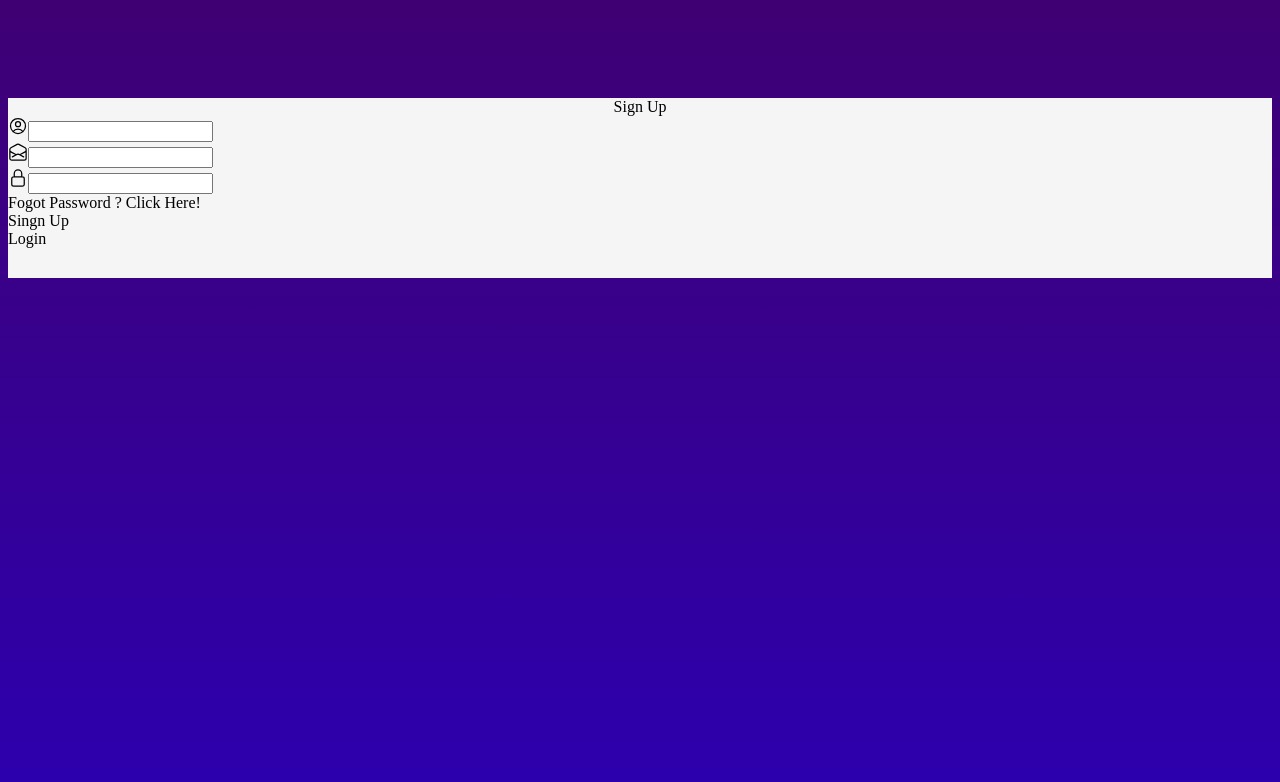
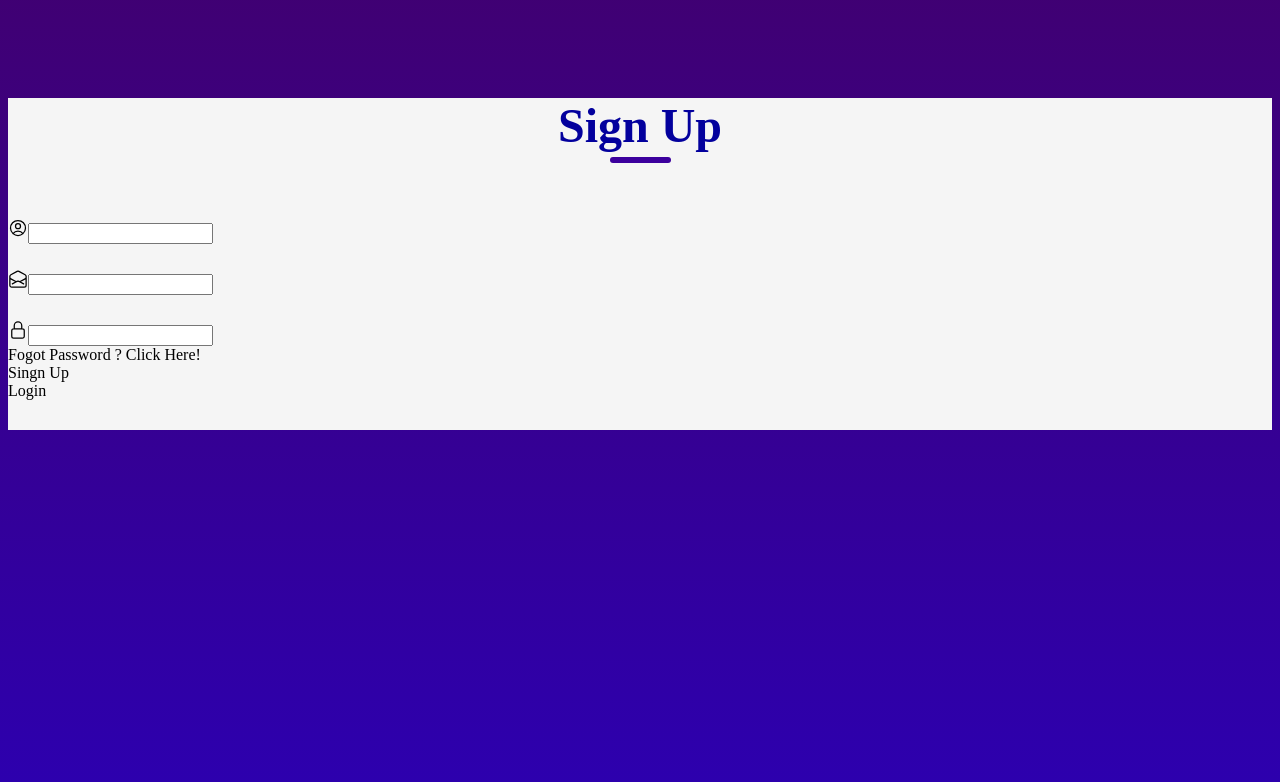
Before and after one commit to vidushalakshan/Login-Page, a React (Vite) app: page / in a window 1280 px wide. Shown: the part 102-884 px from the top of the page. Built offline with nearby package versions, Linux system fonts and the light colour scheme.

Commit message:
udpated sign name

```diff
--- a/src/Components/LoginSignup/LoginSignUp.css
+++ b/src/Components/LoginSignup/LoginSignUp.css
@@ -16,3 +16,24 @@
     flex-direction: column;
     align-items: center;
 }
+
+.text {
+    color: #03009d;
+    font-weight: 700;
+    font-size: 48px;
+    padding-bottom: 4px;
+}
+
+.underline {
+    width: 61px;
+    height: 6px;
+    background-color: #3c009d;
+    border-radius: 9px;
+}
+
+.inputs {
+    margin-top: 55px;
+    display: flex;
+    flex-direction: column;
+    gap: 25px;
+}
--- a/src/Components/LoginSignup/LoginSignUp.jsx
+++ b/src/Components/LoginSignup/LoginSignUp.jsx
@@ -29,7 +29,7 @@ const LoginSignUp = () => {
               d="M17.982 18.725A7.488 7.488 0 0012 15.75a7.488 7.488 0 00-5.982 2.975m11.963 0a9 9 0 10-11.963 0m11.963 0A8.966 8.966 0 0112 21a8.966 8.966 0 01-5.982-2.275M15 9.75a3 3 0 11-6 0 3 3 0 016 0z"
             ></path>
           </svg>
-          <input type="text" className="text" />
+          <input type="text" className="" />
         </div>
         <div className="input">
           <svg
@@ -47,7 +47,7 @@ const LoginSignUp = () => {
               d="M21.75 9v.906a2.25 2.25 0 01-1.183 1.981l-6.478 3.488M2.25 9v.906a2.25 2.25 0 001.183 1.981l6.478 3.488m8.839 2.51l-4.66-2.51m0 0l-1.023-.55a2.25 2.25 0 00-2.134 0l-1.022.55m0 0l-4.661 2.51m16.5 1.615a2.25 2.25 0 01-2.25 2.25h-15a2.25 2.25 0 01-2.25-2.25V8.844a2.25 2.25 0 011.183-1.98l7.5-4.04a2.25 2.25 0 012.134 0l7.5 4.04a2.25 2.25 0 011.183 1.98V19.5z"
             ></path>
           </svg>
-          <input type="email" className="text" />
+          <input type="email" className="" />
         </div>
         <div className="input">
           <svg
@@ -65,7 +65,7 @@ const LoginSignUp = () => {
               d="M16.5 10.5V6.75a4.5 4.5 0 10-9 0v3.75m-.75 11.25h10.5a2.25 2.25 0 002.25-2.25v-6.75a2.25 2.25 0 00-2.25-2.25H6.75a2.25 2.25 0 00-2.25 2.25v6.75a2.25 2.25 0 002.25 2.25z"
             ></path>
           </svg>
-          <input type="password" className="text" />
+          <input type="password" className="" />
         </div>
       </div>
 
```
